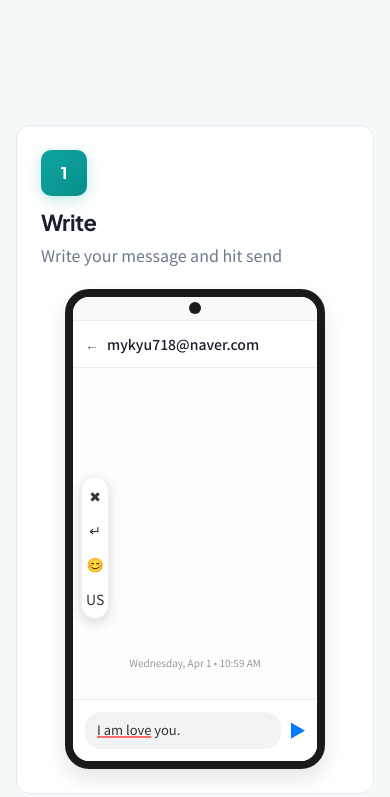
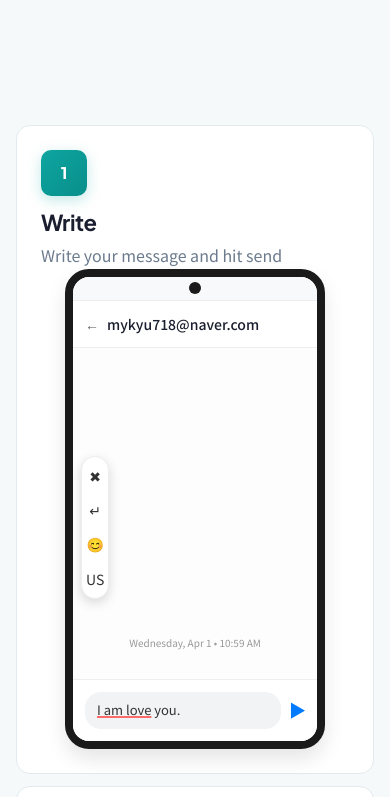
Before and after one commit to audrb9126-gif/writeright_website, a plain HTML site: page index.html in a window 390 px wide. Shown: the part 3840-4637 px from the top of the page. Drawn offline with Linux system fonts and the light colour scheme.

Commit message:
Fix UI phone vertical alignment using flexbox margin auto

```diff
--- a/styles.css
+++ b/styles.css
@@ -649,6 +649,8 @@ h1 {
   border: 1px solid var(--line);
   border-radius: var(--radius);
   transition: transform var(--transition), box-shadow var(--transition);
+  display: flex;
+  flex-direction: column;
 }
 
 .step-line > div:hover {
@@ -1208,7 +1210,7 @@ select:focus {
   width: 100%;
   max-width: 260px;
   height: 480px;
-  margin: 20px auto 0;
+  margin: auto auto 0;
   position: relative;
   overflow: hidden;
   box-shadow: 0 10px 20px rgba(0,0,0,0.1);
```
